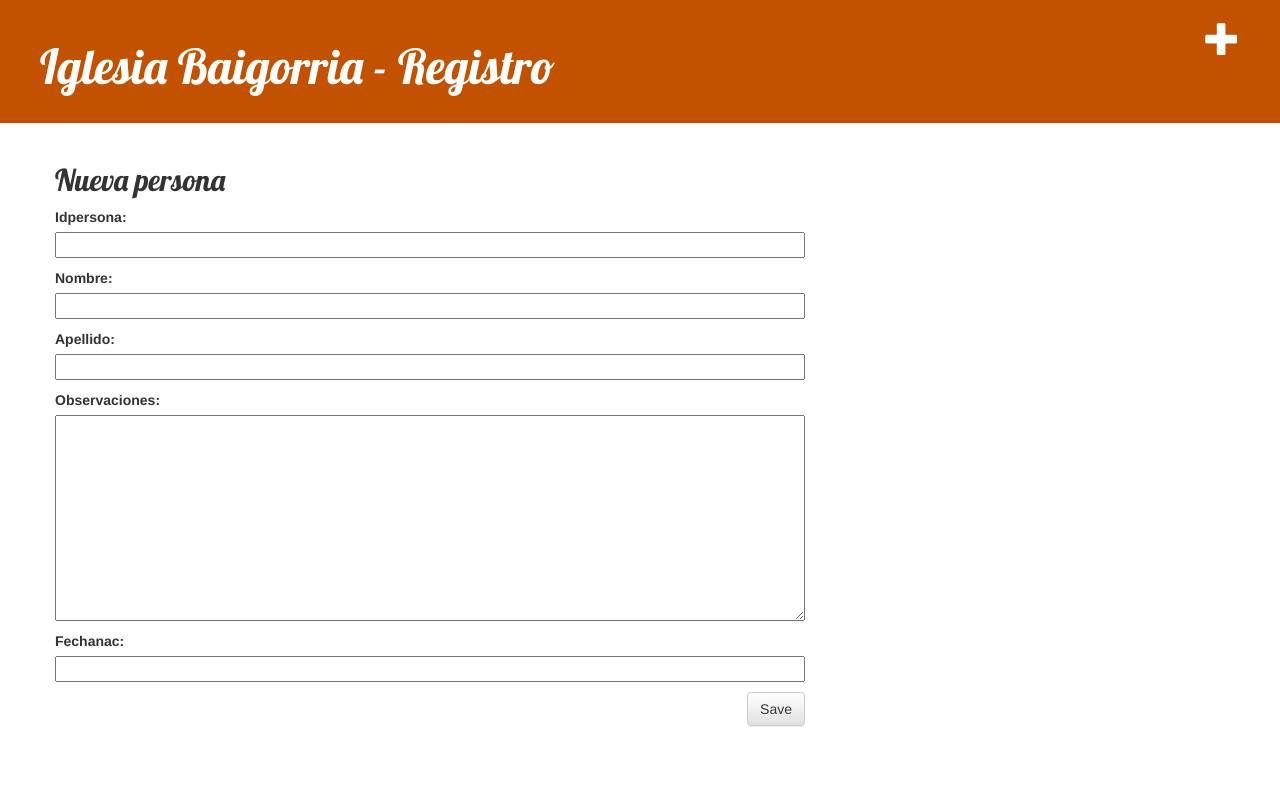
After one commit to ncapeletti/icebaigorria, a Django app: page /persona/new in a window 1280 px wide. The commit adds this page. Run offline with Django 3.2, Linux system fonts and the light colour scheme; some libraries are stand-ins or nearby versions.

Commit message:
Se arregló y finalmente anda el detalle y la modificacion

```diff
--- /dev/null
+++ b/myicebaigorria/personas/forms.py
@@ -0,0 +1,9 @@
+from django import forms
+
+from .models import Persons
+
+class PersonaForm(forms.ModelForm):
+
+    class Meta:
+        model = Persons
+        fields = ('idpersona', 'nombre','apellido','observaciones','fechanac',)
--- /dev/null
+++ b/myicebaigorria/personas/static/css/personas.css
@@ -0,0 +1,46 @@
+.page-header {
+    background-color: #C25100;
+    margin-top: 0;
+    padding: 20px 20px 20px 40px;
+}
+
+.page-header h1, .page-header h1 a, .page-header h1 a:visited, .page-header h1 a:active {
+    color: #ffffff;
+    font-size: 36pt;
+    text-decoration: none;
+}
+
+.content {
+    margin-left: 40px;
+}
+
+h1, h2, h3, h4 {
+    font-family: 'Lobster', cursive;
+}
+
+.date {
+    color: #828282;
+}
+
+.save {
+    float: right;
+}
+
+.persona-form textarea, .persona-form input {
+    width: 100%;
+}
+
+.top-menu, .top-menu:hover, .top-menu:visited {
+    color: #ffffff;
+    float: right;
+    font-size: 26pt;
+    margin-right: 20px;
+}
+
+.persona {
+    margin-bottom: 70px;
+}
+
+.persona h2 a, .persona h2 a:visited {
+    color: #000000;
+}
--- /dev/null
+++ b/myicebaigorria/personas/templates/personas/base.html
@@ -0,0 +1,30 @@
+{% load static %}
+
+<html>
+    <head>
+        <title>Iglesia Baigorria</title>
+        <link rel="stylesheet" href="//maxcdn.bootstrapcdn.com/bootstrap/3.2.0/css/bootstrap.min.css">
+        <link rel="stylesheet" href="//maxcdn.bootstrapcdn.com/bootstrap/3.2.0/css/bootstrap-theme.min.css">
+        <link href="//fonts.googleapis.com/css?family=Lobster&subset=latin,latin-ext" rel="stylesheet" type="text/css">
+        <link rel="stylesheet" href="{% static 'css/personas.css' %}">
+    </head>
+
+
+
+    <body>
+        <div class="page-header">
+            <a href="{% url 'persona_new' %}" class="top-menu"><span class="glyphicon glyphicon-plus"></span></a>
+            <h1><a href="/">Iglesia Baigorria - Registro</a></h1>
+        </div>
+        <div class="content container">
+            <div class="row">
+                <div class="col-md-8">
+                {% block content %}
+                {% endblock %}
+                </div>
+            </div>
+        </div>
+    </body>
+
+
+</html>
--- /dev/null
+++ b/myicebaigorria/personas/templates/personas/persona_edit.html
@@ -0,0 +1,9 @@
+{% extends 'personas/base.html' %}
+
+{% block content %}
+    <h2>Nueva persona</h2>
+    <form method="POST" class="persona-form">{% csrf_token %}
+        {{ form.as_p }}
+        <button type="submit" class="save btn btn-default">Save</button>
+    </form>
+{% endblock %}
--- a/myicebaigorria/personas/urls.py
+++ b/myicebaigorria/personas/urls.py
@@ -3,4 +3,7 @@ from . import views
 
 urlpatterns = [
     path('', views.personas_list, name='personas_list'),
+    path('persona/<int:pk>/', views.persona_detail, name='persona_detail'),
+    path('persona/new', views.persona_new, name='persona_new'),
+    path('persona/<int:pk>/edit/', views.persona_edit, name='persona_edit'),
 ]
--- a/myicebaigorria/personas/views.py
+++ b/myicebaigorria/personas/views.py
@@ -1,9 +1,49 @@
-from django.shortcuts import render
+from django.shortcuts import redirect
+from django.shortcuts import render, get_object_or_404
 from django.utils import timezone
 from .models import Persons
+from .forms import PersonaForm
+
+
 
 
 # Create your views here.
 def personas_list(request):
     personas = Persons.objects.all
     return render(request, 'personas/personas_list.html', {'personas': personas})
+
+
+
+def persona_new(request):
+    if request.method == "POST":
+        form = PersonaForm(request.POST)
+        if form.is_valid():
+            persons = form.save(commit=False)
+            persons.created_date = timezone.now()
+            persons.save()
+            personas = Persons.objects.all
+            return render(request, 'personas/personas_list.html', {'personas': personas})
+            """return redirect('post_detail', pk=post.pk)"""
+    else:
+        form = PersonaForm()
+    return render(request, 'personas/persona_edit.html', {'form': form})
+
+
+def persona_edit(request, pk):
+    persona = get_object_or_404(Persons, pk=pk)
+    if request.method == "POST":
+        form = PersonaForm(request.POST, instance=persona)
+        if form.is_valid():
+            persona = form.save(commit=False)
+            persona.created_date = timezone.now()
+            persona.save()
+            return redirect('persona_detail', pk=persona.pk)
+
+    else:
+        form = PersonaForm(instance=persona)
+    return render(request, 'personas/persona_edit.html', {'form': form})
+
+
+def persona_detail(request, pk):
+    persona = get_object_or_404(Persons, pk=pk)
+    return render(request, 'personas/persona_detail.html', {'persona': persona})
```
Also changed, not shown: myicebaigorria/personas/templates/personas/persona_detail.html (added, +14 -0 lines), myicebaigorria/personas/templates/personas/personas_list.html (+16 -22 lines).
